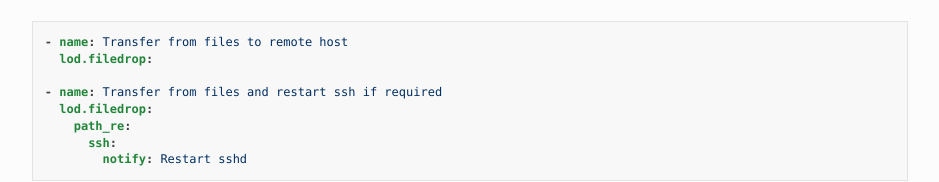
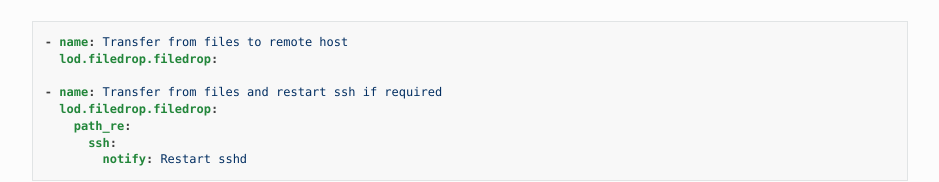
Before and after one commit to lod/filedrop, a plain HTML site: page filedrop_module.html in a window 1280 px wide. Shown: the part 3813-3995 px from the top of the page, without its empty margins (320-1259 px from the left). Drawn offline with Linux system fonts and the light colour scheme.

Commit message:
deploy: 6c211ef37c318bb874900f92bea8c9d815c2b19a

```diff
--- a/filedrop_module.html
+++ b/filedrop_module.html
@@ -338,10 +338,10 @@ To check whether it is installed, run <code class="code docutils literal notrans
 <section id="examples">
 <h2><a class="toc-backref" href="#id4" role="doc-backlink">Examples</a><a class="headerlink" href="#examples" title="Link to this heading"></a></h2>
 <div class="highlight-yaml+jinja notranslate"><div class="highlight"><pre><span></span><span class="p p-Indicator">-</span><span class="w"> </span><span class="nt">name</span><span class="p">:</span><span class="w"> </span><span class="l l-Scalar l-Scalar-Plain">Transfer from files to remote host</span>
-<span class="w">  </span><span class="nt">lod.filedrop</span><span class="p">:</span>
+<span class="w">  </span><span class="nt">lod.filedrop.filedrop</span><span class="p">:</span>
 
 <span class="p p-Indicator">-</span><span class="w"> </span><span class="nt">name</span><span class="p">:</span><span class="w"> </span><span class="l l-Scalar l-Scalar-Plain">Transfer from files and restart ssh if required</span>
-<span class="w">  </span><span class="nt">lod.filedrop</span><span class="p">:</span>
+<span class="w">  </span><span class="nt">lod.filedrop.filedrop</span><span class="p">:</span>
 <span class="w">    </span><span class="nt">path_re</span><span class="p">:</span>
 <span class="w">      </span><span class="nt">ssh</span><span class="p">:</span>
 <span class="w">        </span><span class="nt">notify</span><span class="p">:</span><span class="w"> </span><span class="l l-Scalar l-Scalar-Plain">Restart sshd</span>
```
